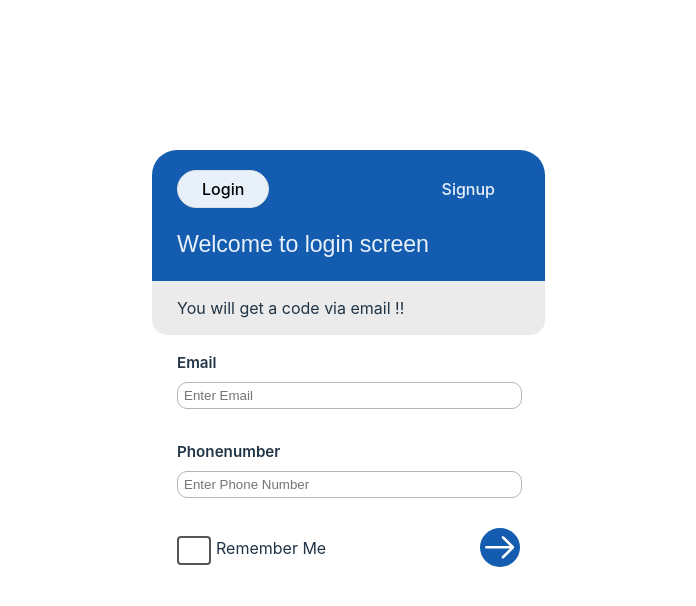
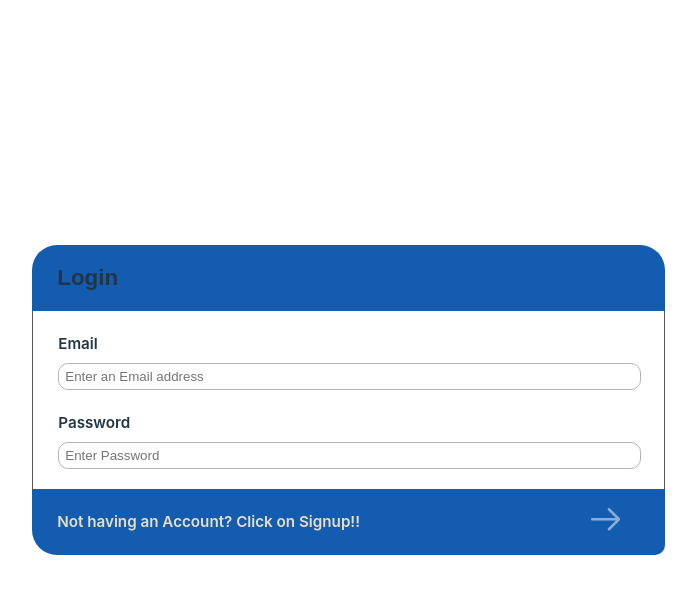
Before and after one commit to nitesh2001nnn/chat-app-front, a React (Vite) app: page /login in a window 1280 px wide. Shown: the top 606 px of the page, without its empty margins (284-980 px from the left). Built offline with nearby package versions, Linux system fonts and the light colour scheme.

Commit message:
login screen done

```diff
--- a/src/helpers/common-helpers.ts
+++ b/src/helpers/common-helpers.ts
@@ -7,3 +7,14 @@ export const formatTime = (time) => {
         hour12: false,
     })
 };
+
+export const getRemainingSeconds = (dbTime: any) => {
+    const targetTime = new Date(dbTime).getTime();
+    const currentTime = Date.now();
+
+    const diff = Math.floor(
+        (targetTime - currentTime) / 1000
+    );
+
+    return diff > 0 ? diff : 0;
+};
--- a/src/page/authentication/components/otp-container/otp-container.tsx
+++ b/src/page/authentication/components/otp-container/otp-container.tsx
@@ -8,7 +8,7 @@ import OtpTimer from "../../../shared/component/otp-timer/otp-timer";
 
 interface otpProps {
   value: string;
-  changeScreen: (name: string, data: any) => void;
+  changeScreen: (name: string, data: any, type: string) => void;
   data: any;
 }
 
@@ -81,7 +81,7 @@ const Otpcontainer = ({ changeScreen, data }: otpProps) => {
       errorCb: (err: any) => {
         console.log(err.response.data);
         if (err.response.data.isLocked) {
-          changeScreen("lock-screen",data.email.value,"login-otp-value" );
+          changeScreen("lock-screen", data.email.value, "login-otp-value");
         }
       },
     });
--- /dev/null
+++ b/src/page/authentication/login/login-service/service.ts
@@ -0,0 +1,11 @@
+
+
+import axios from "axios";
+import { API_CONFIG } from "../../../shared/api-config/api-config";
+
+export const handleLogin = async (payload: any) => {
+    const res = await axios.post(`${API_CONFIG.BaseUrl}${API_CONFIG.LOGIN}`, payload);
+    console.log("res data", res)
+    return res.data
+
+}
--- a/src/page/authentication/login/login.scss
+++ b/src/page/authentication/login/login.scss
@@ -0,0 +1,68 @@
+.login-container {
+  display: flex;
+  flex-direction: column;
+
+  width: 50%;
+  height: 100%;
+  justify-content: center;
+  margin: auto;
+
+  .login-header {
+    gap: 20px;
+    background-color: var(--blue);
+    border-radius: 25px 25px 0px 0px;
+    padding: 20px 25px;
+  }
+  form {
+    .form-top-container {
+      padding: 20px 25px;
+      display: flex;
+      flex-direction: column;
+      gap: 20px;
+      border-left: 1px solid var(--grey-80);
+      border-right: 1px solid var(--grey-80);
+    }
+
+    .bottom-container {
+      background-color: var(--blue);
+      border-radius: 0px 0px 10px 25px;
+      display: flex;
+      align-items: center;
+      justify-content: space-between;
+      padding: 10px 25px;
+      .signup-redirect {
+        display: flex;
+        justify-content: flex-start;
+        color: var(--beige);
+        cursor: pointer;
+        &:hover {
+          color: var(--grey-10);
+        }
+      }
+
+      .arrow-container {
+        display: flex;
+        justify-content: flex-end;
+        .arrow-btn {
+          border: none;
+          background: transparent;
+          cursor: pointer;
+        }
+
+        .arrow-btn:disabled {
+          opacity: 0.5;
+          cursor: not-allowed;
+          pointer-events: none;
+        }
+        // img {
+        //   cursor: pointer;
+        //   &.disabled {
+        //     opacity: 0.5;
+        //     cursor: not-allowed;
+        //     pointer-events: none;
+        //   }
+        // }
+      }
+    }
+  }
+}
--- a/src/page/authentication/login/login.tsx
+++ b/src/page/authentication/login/login.tsx
@@ -1,7 +1,177 @@
-import React from "react";
+import { useState } from "react";
+import TextInput from "../../../common-component/inputs/text-input/text-input";
+import "./login.scss";
+import type { formState } from "../../shared/types/types";
+import { useNavigate } from "react-router-dom";
+import { validator } from "../../chat-module/constants/one-to-one";
+import { useMutation } from "@tanstack/react-query";
+import { handleLogin } from "./login-service/service";
+import { getRemainingSeconds } from "../../../helpers/common-helpers";
 
-const login = () => {
-  return <div></div>;
+interface loginProps {
+  value: string;
+  changeScreen: (name: string, data: any, type: string) => void;
+}
+
+const Login = ({ value, changeScreen }: loginProps) => {
+  const [formData, setFormData] = useState<formState>({
+    email: { value: "", isTouched: false, isValid: false, errorText: "" },
+    passWord: { value: "", isTouched: false, isValid: false, errorText: "" },
+  });
+
+  const navigate = useNavigate();
+  const validatorField = (
+    field: keyof formState,
+    value: string,
+    updateFormData: formState,
+  ) => {
+    return validator[field](value, updateFormData);
+  };
+
+  const handleChange = (field: keyof formState, value: string) => {
+    setFormData((prev) => {
+      const updateValue = {
+        ...prev,
+        [field]: {
+          ...prev[field],
+          value: value,
+        },
+      };
+      const error = prev[field]?.isTouched
+        ? validatorField(field, value, updateValue)
+        : "";
+      return {
+        ...updateValue,
+        [field]: {
+          ...updateValue[field],
+          errorText: error,
+          isValid: !error,
+        },
+      };
+    });
+  };
+
+  const handleBlur = (field: keyof formState) => {
+    setFormData((prev) => {
+      const error = validatorField(field, prev[field].value, prev);
+      return {
+        ...prev,
+        [field]: {
+          ...prev[field],
+          isTouched: true,
+          errorText: error,
+          isValid: !error,
+        },
+      };
+    });
+  };
+
+  const isFormValid = Object.values(formData).every((itm: any) => itm.isValid);
+
+  const handleLoginSubmit = useMutation({
+    mutationKey: ["login"],
+
+    mutationFn: async (data) => {
+      console.log("mutation called");
+
+      const res = await handleLogin(data);
+
+      console.log("response", res);
+
+      return res;
+    },
+
+    onSuccess: () => {
+      changeScreen("otp", formData);
+    },
+
+    onError: (error) => {
+      console.log("Full Error:", error);
+
+      console.log("Error Message:", error?.message);
+
+      console.log("Backend Error Data:", error?.response?.data);
+      console.log(error?.response?.data?.message);
+      console.log(
+        "timer in seconds",
+        getRemainingSeconds(error?.response?.data?.time_left),
+      );
+      if (error?.response?.data?.isLocked) {
+        changeScreen(
+          "lock-screen",
+          {
+            timer: getRemainingSeconds(error?.response?.data?.time_left),
+            email: formData?.email?.value,
+          },
+          "wrong-pass",
+        );
+      }
+    },
+  });
+
+  const handleSubmit = (e?: React.MouseEvent<HTMLImageElement>) => {
+    e?.preventDefault();
+    if (!isFormValid) return;
+
+    const payload = {
+      email: formData.email.value,
+      password: formData.passWord.value,
+    };
+    console.log("paylaod", payload);
+
+    handleLoginSubmit.mutate(payload);
+  };
+
+  return (
+    <div className="login-container">
+      <div className="login-header bold-text-medium">
+        <span>Login</span>
+      </div>
+      <form
+        onSubmit={(e) => {
+          e.preventDefault();
+          handleSubmit();
+        }}
+      >
+        <div className="form-top-container">
+          <TextInput
+            label={"Email"}
+            type={"email"}
+            value={formData?.email.value}
+            errorText={formData?.email.errorText}
+            placeholder={"Enter an Email address"}
+            onChange={(e: any) => handleChange("email", e.target.value)}
+            onBlur={() => handleBlur("email")}
+          />
+          <TextInput
+            type={"password"}
+            value={formData.passWord.value}
+            errorText={formData.passWord.errorText}
+            placeholder={"Enter Password"}
+            label={"Password"}
+            onChange={(e: any) => handleChange("passWord", e.target.value)}
+            onBlur={() => handleBlur("passWord")}
+          />
+        </div>
+        <div className="bottom-container">
+          <div className="signup-redirect bold-text-medium-xxs">
+            <span onClick={() => navigate("/signup")}>
+              Not having an Account? Click on Signup!!
+            </span>
+          </div>
+          <div className="arrow-container">
+            <button
+              type="submit"
+              disabled={!isFormValid || handleLoginSubmit.isPending}
+              className="arrow-btn"
+            >
+              <img src="/assets/icons/left-arrow.svg" />
+            </button>
+          </div>
+        </div>
+      </form>
+    </div>
+  );
 };
 
-export default login;
+export default Login;
--- a/src/page/authentication/login/switch-login-screen/switch-login-screen.tsx
+++ b/src/page/authentication/login/switch-login-screen/switch-login-screen.tsx
@@ -0,0 +1,47 @@
+import { useEffect, useState } from "react";
+import Switch from "../../../../common-component/switch/switch";
+import Otpcontainer from "../../components/otp-container/otp-container";
+import Login from "../login";
+import "./switch-login-screen.scss";
+import LockScreen from "../../components/locked-screen/lock-screen";
+
+const SwitchLoginScreen = () => {
+  const [screenName, setScreenName] = useState({
+    name: "login",
+    data: {},
+    type: "",
+  });
+
+  const handleScreen = (name: string, data: any, type?: string) => {
+    setScreenName({
+      name,
+      data,
+      type,
+    });
+  };
+
+  useEffect(() => {
+    console.log("screenname of login", screenName);
+  }, [screenName]);
+  return (
+    <Switch test={screenName.name}>
+      <Login value={"login"} changeScreen={handleScreen} />
+      <Otpcontainer
+        value={"otp"}
+        changeScreen={handleScreen}
+        data={screenName.data}
+      />
+      <LockScreen
+        data={{
+          timer: screenName.data.timer,
+          email: screenName.data.email,
+        }}
+        value={"lock-screen"}
+        type={screenName.type}
+        changeScreen={handleScreen}
+      />
+    </Switch>
+  );
+};
+
+export default SwitchLoginScreen;
--- a/src/routes/lazy-routes.tsx
+++ b/src/routes/lazy-routes.tsx
@@ -5,7 +5,8 @@ const LazyChatMainPage = React.lazy(
 );
 
 const LazyAuthenticationPreview = React.lazy(
-  () => import("../../src/page/authentication/authentication"),
+  () =>
+    import("../../src/page/authentication/login/switch-login-screen/switch-login-screen"),
 );
 const LazyAuthenticationSignup = React.lazy(
   () =>
```
Also changed, not shown: src/page/shared/types/types.ts (+5 -5 lines).
